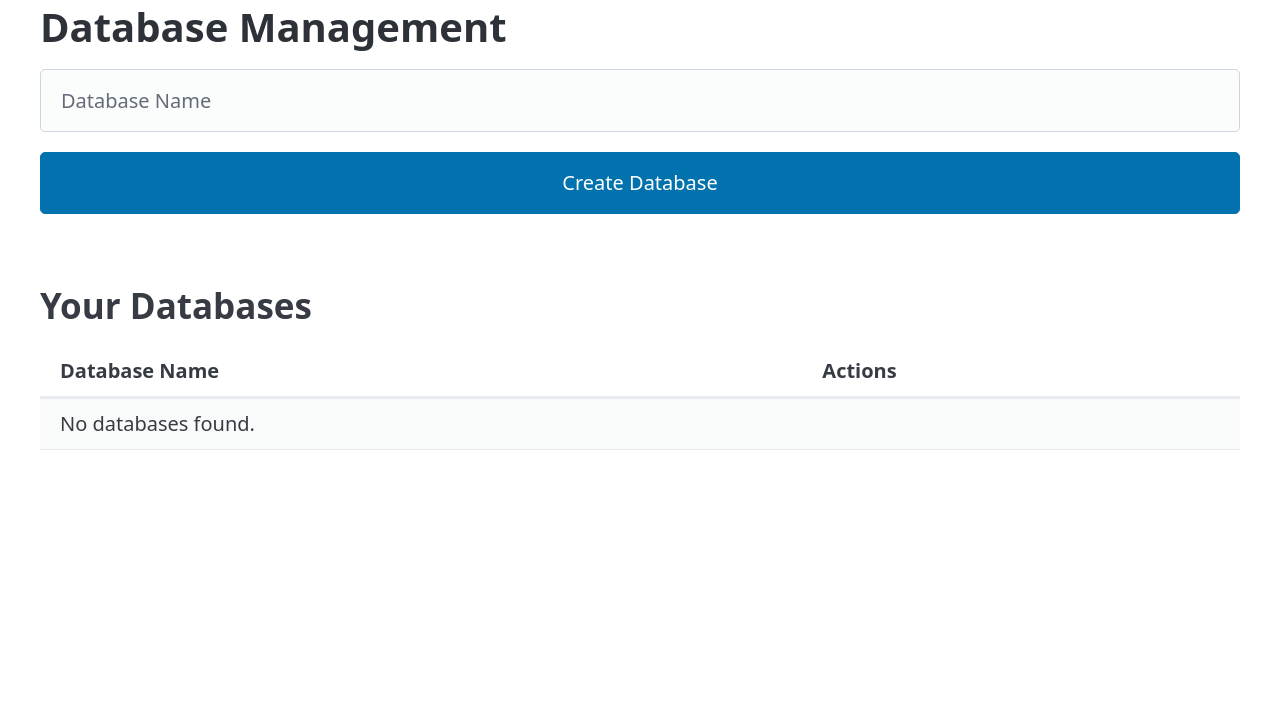
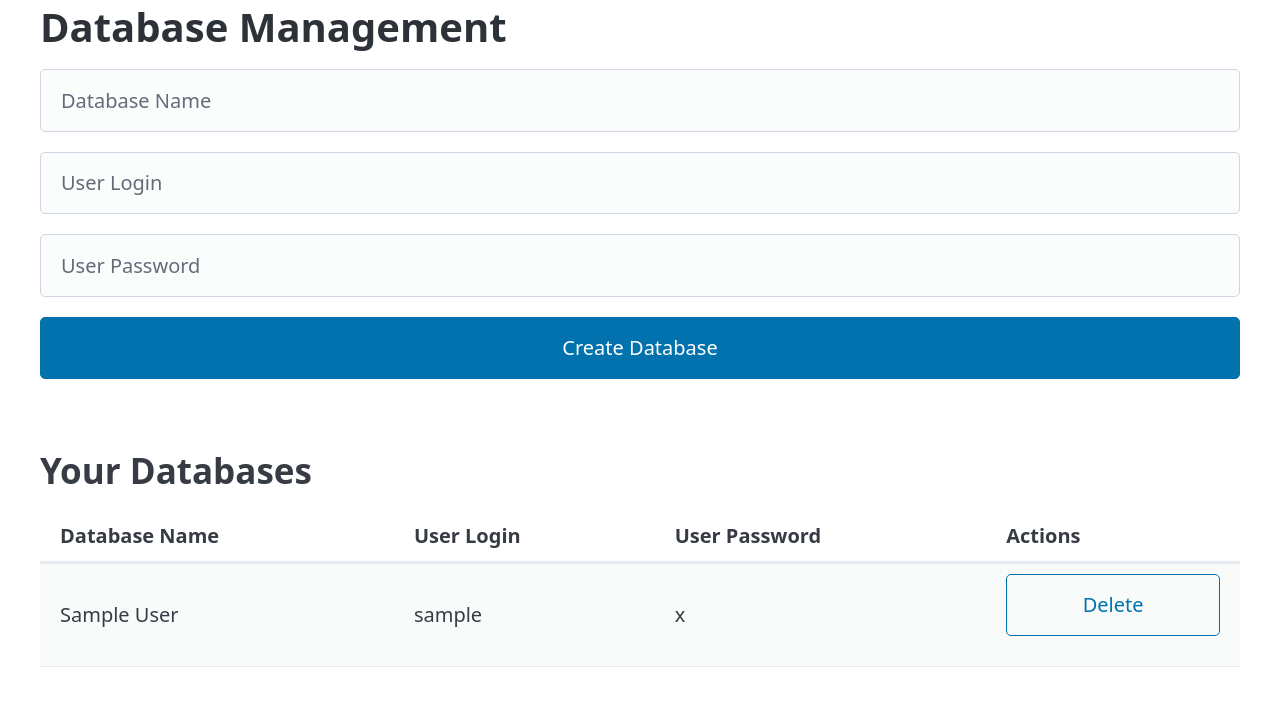
Before and after one commit to bartek33642/database_management, a PHP site: page /user.php in a window 1280 px wide. Shown: the part 86-800 px from the top of the page. Run offline with PHP 8.4, Linux system fonts and the light colour scheme; the visitor is signed in with stand-in values (Sample User, id 1); tables that the repository leaves empty or names only in its code hold one stand-in row (values such as "Sample post"); some libraries are stand-ins or nearby versions.

Commit message:
final changes

```diff
--- a/dbapp-v0.4/db.ini.txt
+++ b/dbapp-v0.4/db.ini.txt
@@ -15,9 +15,12 @@ CREATE TABLE IF NOT EXISTS users (
 INSERT INTO users (name, second_name, email, password, role, activity_item) VALUES
 ('Name', 'Surname', 'user@example.com', '$2b$12$GiMpzRr4juBg8TtATyPK0eCj08Ts1/EXjjRlLMOdcImiIOIk0C20a', 'admin', 1);
 
+
 CREATE TABLE user_databases (
     id INT AUTO_INCREMENT PRIMARY KEY,
     user_id INT NOT NULL,
     db_name VARCHAR(255) NOT NULL,
+    user_login VARCHAR(255) NOT NULL,
+    user_password CHAR(64) NOT NULL,
     FOREIGN KEY (user_id) REFERENCES users(user_id)
 );
--- a/dbapp-v0.4/sign-in.php
+++ b/dbapp-v0.4/sign-in.php
@@ -7,8 +7,8 @@ if (isset($_SESSION['loggedin'])) {
 }
 
 if ($_SERVER['REQUEST_METHOD'] === 'POST') {
-    $email = $_POST['email'] ?? '';
-    $password = $_POST['password'] ?? '';
+    $email = htmlspecialchars($_POST['email'] ?? '');
+    $password = htmlspecialchars($_POST['password'] ?? '');
 
     if (empty($email) || empty($password)) {
         $error = 'Please fill both the email and password fields!';
--- a/dbapp-v0.4/user.php
+++ b/dbapp-v0.4/user.php
@@ -16,13 +16,14 @@ $pdo = new PDO('mysql:host=localhost;dbname=customer_db', 'root', '');
 $pdo->setAttribute(PDO::ATTR_ERRMODE, PDO::ERRMODE_EXCEPTION);
 
 // Obsługa formularza dodawania bazy danych
-if ($_SERVER['REQUEST_METHOD'] === 'POST' && isset($_POST['dbName'])) {
+if ($_SERVER['REQUEST_METHOD'] === 'POST' && isset($_POST['dbName'], $_POST['userLogin'], $_POST['userPassword'])) {
     $dbName = $_POST['dbName'];
-    $password = 'password_for_' . $login; // Możesz dostosować hasło jak chcesz
+    $userLogin = $_POST['userLogin'];
+    $userPassword = $_POST['userPassword'];
 
     // Sprawdzenie czy użytkownik nie przekroczył limitu 10 baz danych
-    $stmt = $pdo->prepare("SELECT COUNT(*) FROM information_schema.schemata WHERE schema_name LIKE :prefix");
-    $stmt->execute(['prefix' => $login . '_%']);
+    $stmt = $pdo->prepare("SELECT COUNT(*) FROM user_databases WHERE user_id = :user_id");
+    $stmt->execute(['user_id' => $user_id]);
     $dbCount = $stmt->fetchColumn();
 
     if ($dbCount >= 10) {
@@ -33,21 +34,24 @@ if ($_SERVER['REQUEST_METHOD'] === 'POST' && isset($_POST['dbName'])) {
             $pdo->exec("CREATE DATABASE `$dbName`");
 
          // Tworzenie użytkownika z uprawnieniami do nowej bazy danych
-            $pdo->exec("CREATE USER IF NOT EXISTS '$login'@'localhost' IDENTIFIED BY '$password'");
-            $pdo->exec("GRANT ALL PRIVILEGES ON `$dbName`.* TO '$login'@'localhost'");
+            $pdo->exec("CREATE USER IF NOT EXISTS '$userLogin'@'localhost' IDENTIFIED BY '$userPassword'");
+            $pdo->exec("GRANT ALL PRIVILEGES ON `$dbName`.* TO '$userLogin'@'localhost'");
             $pdo->exec("FLUSH PRIVILEGES");
 
-            echo 'Database created successfully!';
+            // Dodawanie informacji o nowej bazie danych do tabeli user_databases
+            $stmt = $pdo->prepare("INSERT INTO user_databases (user_id, db_name, user_login, user_password) VALUES (:user_id, :db_name, :user_login, :user_password)");
+            $stmt->execute(['user_id' => $user_id, 'db_name' => $dbName, 'user_login' => $userLogin, 'user_password' => password_hash($userPassword, PASSWORD_DEFAULT)]);
+            echo 'Database created successfully and information added to user_databases!';
         } catch (PDOException $e) {
-            echo 'Error creating database: ' . $e->getMessage();
+            echo 'Error: ' . $e->getMessage();
         }
     }
 }
 
 // Pobranie listy baz danych utworzonych przez użytkownika
-$stmt = $pdo->prepare("SHOW DATABASES LIKE ?");
-$stmt->execute(["$login%"]);
-$databases = $stmt->fetchAll(PDO::FETCH_COLUMN);
+$stmt = $pdo->prepare("SELECT db_name, user_login, user_password FROM user_databases WHERE user_id = :user_id");
+$stmt->execute(['user_id' => $user_id]);
+$databases = $stmt->fetchAll(PDO::FETCH_ASSOC);
 
 ?>
 <!doctype html>
@@ -79,6 +83,8 @@ $databases = $stmt->fetchAll(PDO::FETCH_COLUMN);
     <h1>Database Management</h1>
     <form method="post">
     <input type="text" name="dbName" placeholder="Database Name" aria-label="Database Name" required />
+        <input type="text" name="userLogin" placeholder="User Login" aria-label="User Login" required />
+        <input type="password" name="userPassword" placeholder="User Password" aria-label="User Password" required />
         <button type="submit">Create Database</button>
     </form>
     <h2>Your Databases</h2>
@@ -86,24 +92,29 @@ $databases = $stmt->fetchAll(PDO::FETCH_COLUMN);
         <thead>
             <tr>
                 <th scope="col">Database Name</th>
+                <th scope="col">User Login</th>
+                <th scope="col">User Password</th>
                 <th scope="col">Actions</th>
             </tr>
         </thead>
         <tbody>
             <?php if (empty($databases)) : ?>
                 <tr>
-                    <td colspan="2">No databases found.</td>
+                    <td colspan="4">No databases found.</td>
                 </tr>
             <?php else : ?>
                 <?php foreach ($databases as $db): ?>
                     <tr>
-                        <td><?= htmlspecialchars($db) ?></td>
+                    <td><?= htmlspecialchars($db['db_name']) ?></td>
+                    <td><?= htmlspecialchars($db['user_login']) ?></td>
+                    <td><?= htmlspecialchars($db['user_password']) ?></td>
                     <td>
-                            <form method="post" action="delete-database.php" onsubmit="return confirmDelete('<?= htmlspecialchars($db) ?>');">
-                                <input type="hidden" name="dbName" value="<?= htmlspecialchars($db) ?>">
+                    <form method="post" action="delete-database.php" onsubmit="return confirmDelete('<?= htmlspecialchars($db['db_name']) ?>');">
+                        <input type="hidden" name="dbName" value="<?= htmlspecialchars($db['db_name']) ?>">
                         <button type="submit" class="outline">Delete</button>
                     </form>
                 </td>
+
                     </tr>
                 <?php endforeach; ?>
             <?php endif; ?>
```
Also changed, not shown: dbapp-v0.4/admin.php (+12 -1 lines), dbapp-v0.4/delete-database.php (+17 -3 lines), dbapp-v0.4/sign-up.php (+18 -4 lines). Lines whose indentation alone changed are shown as unchanged.
